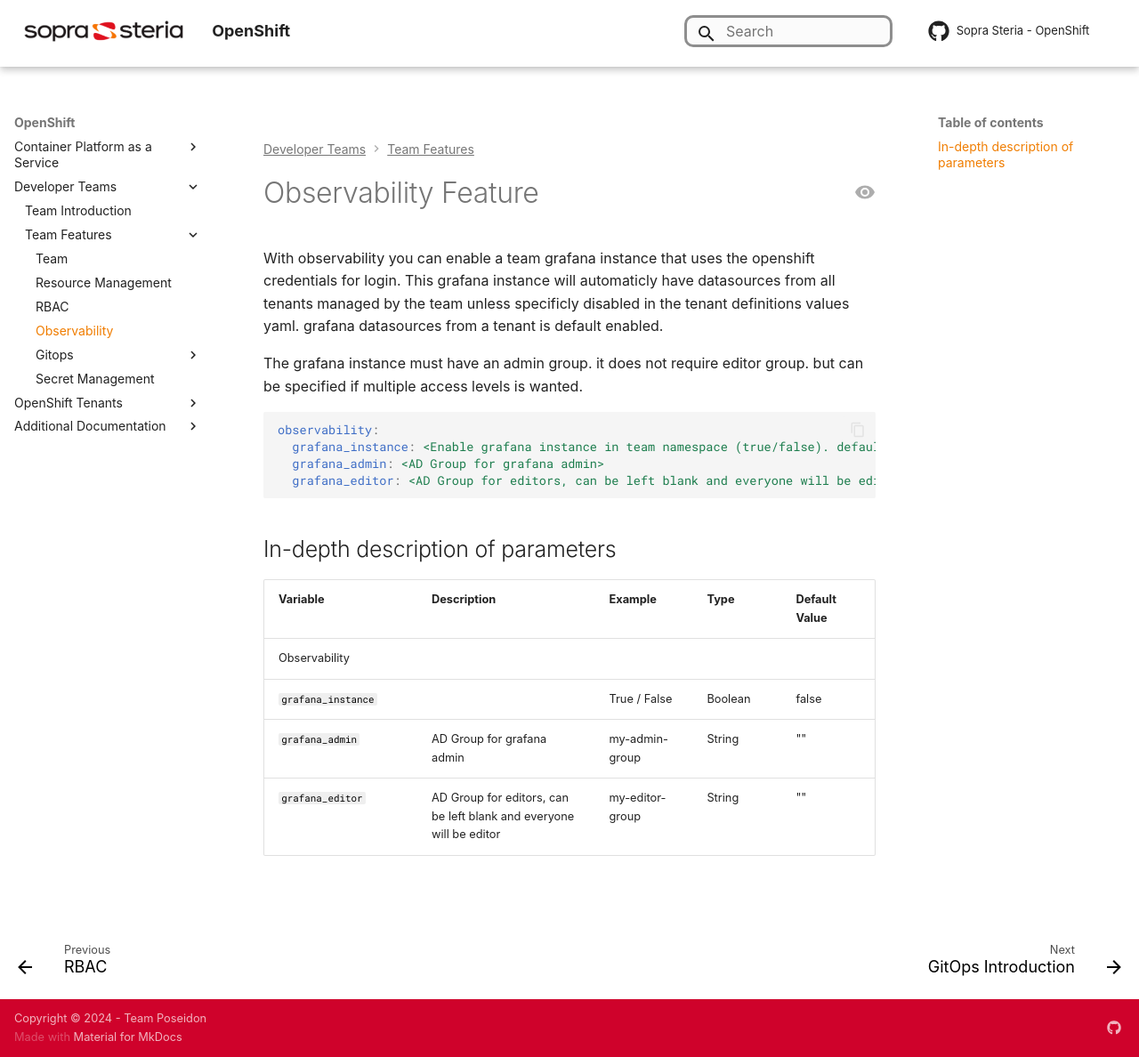
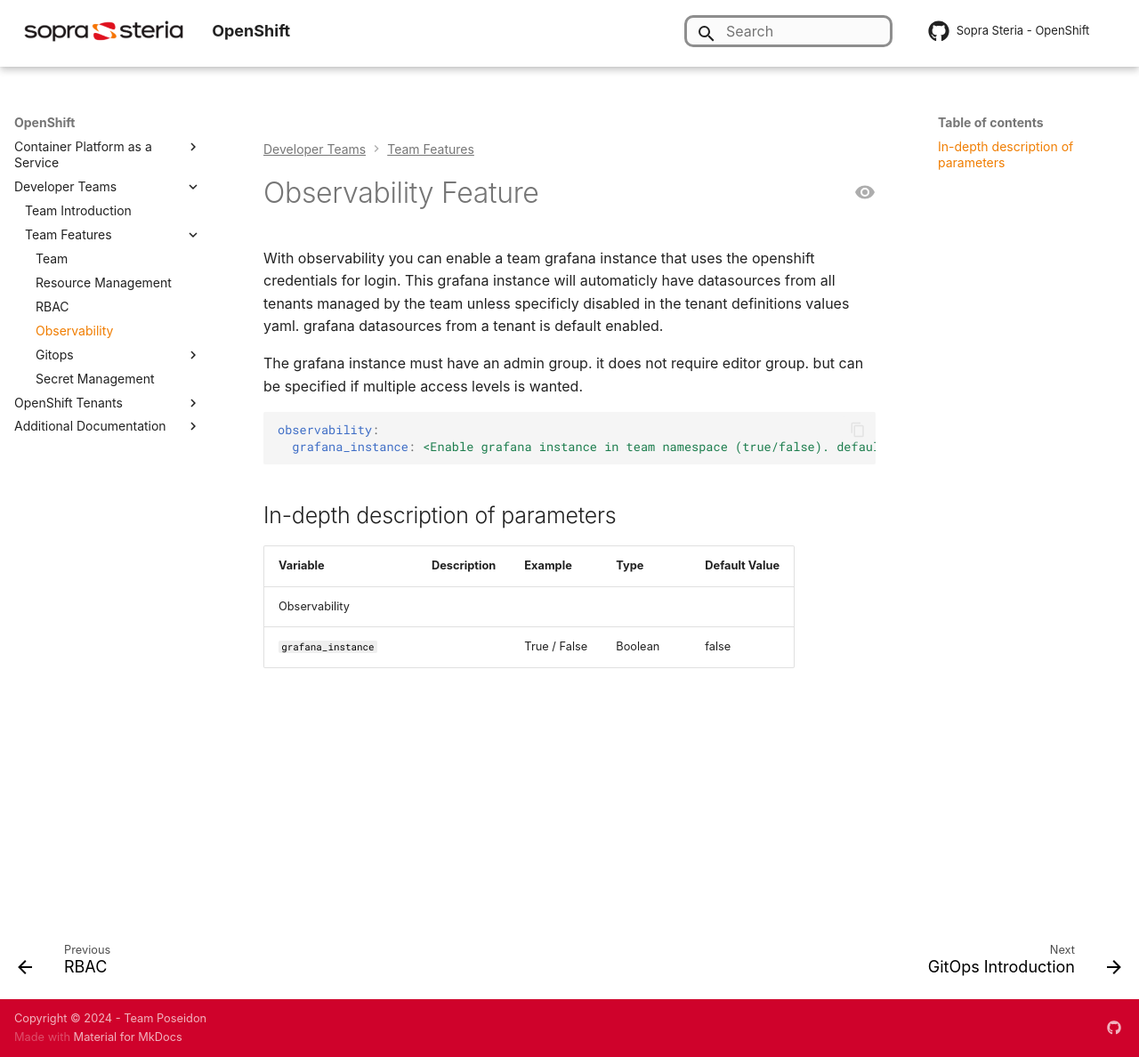
Before and after one commit to Sopra-Steria-Norge-Kubernetes/OpenShift, an MkDocs documentation site: the page built from docs/OpenShift Teams/Team features/observability.md, in a window 1280 px wide and 1188 px high. Shown: the whole window at 89% size. Built offline with MkDocs 1.6.1 and Material for MkDocs 9.7.7, drawn with Linux system fonts in a browser that asks for light colours; some web fonts are replaced; comment, search, counter and statistics services are not loaded.

Commit message:
removed grafana-admin and grafana-editor fields under observability feature - will be defined under rbac in the future

````diff
--- a/docs/OpenShift Teams/Team features/observability.md
+++ b/docs/OpenShift Teams/Team features/observability.md
@@ -7,8 +7,6 @@
 ```yaml
 observability:
   grafana_instance: <Enable grafana instance in team namespace (true/false). default false>
-  grafana_admin: <AD Group for grafana admin>
-  grafana_editor: <AD Group for editors, can be left blank and everyone will be editor>
 ```
 
 ## In-depth description of parameters
@@ -17,5 +15,3 @@
 |----------------------|---------------------------------------------------------------------------------------------------------------------|--------------------------------------------|---------------------------|------------|
 | Observability              |                                                                                                                     |                                            |                           |
 | `grafana_instance`            | 	                               | True / False  | Boolean                    | false |
-| `grafana_admin`            | 	AD Group for grafana admin                               | my-admin-group  | String                    | "" |
-| `grafana_editor`            |     AD Group for editors, can be left blank and everyone will be editor                                    | my-editor-group | String                    | "" |
````
